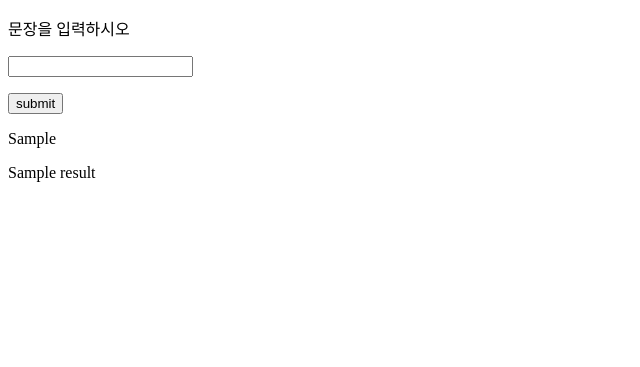
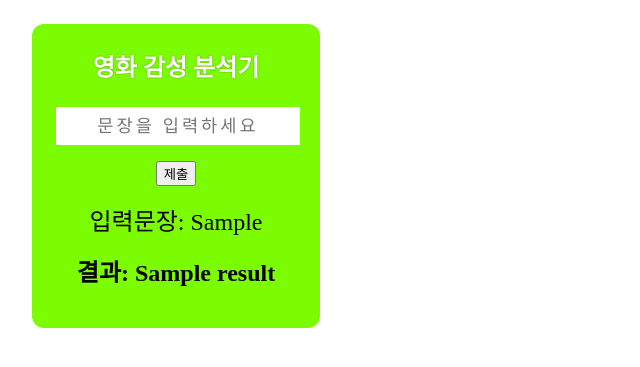
Before and after one commit to MSWon/Sentimental-Analysis-ver2, a Flask app: template templates/index.html in a window 1280 px wide. Shown: the top 367 px of the page, without its empty margins (0-640 px from the left). Run offline with Flask 2, Linux system fonts and the light colour scheme; the template is opened without the code that fills it: most values are stand-ins (such as "Sample title", 1, 10 or a date in 2020); parts of the project's set-up code (start-up, migrations or seed data) failed here and were passed over.

Commit message:
update html, css

```diff
--- a/app.py
+++ b/app.py
@@ -27,6 +27,7 @@ def infer_example(input_sent, graph, sess):
     pred = tf.cast(tf.argmax(infer_fn, 1), tf.int32)
     score = sess.run(pred, feed_dict={graph.word_inputs: input_idx,
                                       graph.word_len: input_len})
+
     if (score == 1):
         return "긍정입니다"
     else:
@@ -38,7 +39,7 @@ def index():
     if request.method == 'POST':
         sentence = request.form["sentence"]
         result = infer_example(sentence, infer_graph, sess)
-        return render_template("index.html", result=result, input_sentence=sentence)
+        return render_template("index.html", result=result, input_sent=sentence)
     return render_template("index.html")
 
 if __name__ == '__main__':
--- /dev/null
+++ b/static/css/main.css
@@ -0,0 +1,37 @@
+#sentiment {
+    background-color: #7CFC00;
+    border-radius: 12px;
+    width: 240px;
+    margin: 24px;
+    padding: 24px;
+    text-align: center;
+}
+
+#sentiment span {
+    font-size: 1.5em;
+    font-weight: bold;
+    color: white;
+    text-shadow: 0px 0px 2px rgba(0, 0, 0, 0.33);
+}
+
+#sentiment input[name="sentence"] {
+    width: 100%;
+    margin-top: 8px;
+    height: 36px;
+    line-height: 36px;
+    font-size: 1.1em;
+    letter-spacing: 3px;
+    border: 0;
+    text-align: center;
+}
+
+#sentiment #input_sent {
+    font-size: 1.5em;
+    text-align: center;
+}
+
+#sentiment #result {
+    font-size: 1.5em;
+    text-align: center;
+    font-weight: bold;
+}
--- a/templates/index.html
+++ b/templates/index.html
@@ -1,14 +1,19 @@
 <!DOCTYPE html>
 <html>
+   <head>
+       <link rel="stylesheet" href="{{ url_for('static', filename='css/main.css') }}">
+   </head>
    <body>
+      <div id="sentiment">
+         <span>영화 감성 분석기</span></br>
 
-      <form action = "http://172.30.1.6:5000" method = "post">
-         <p>문장을 입력하시오</p>
-         <p><input type = "text" name = "sentence" /></p>
-         <p><input type = "submit" value = "submit" /></p>
-      </form>
-	<p>{{input_sentence}}</p>
-	<p>{{result}}</p>
+         <form action = "http://172.30.1.3:5000" method = "post">
+            <p><input type = "text" name = "sentence" placeholder="문장을 입력하세요"/></p>
+            <p><input type = "submit" value = "제출"/></p>
+         </form>
 
+         <p><div id="input_sent">입력문장: {{input_sent}}</div></p>
+         <p><div id="result">결과: {{result}}</div></p>
+      </div>
    </body>
 </html>
```
